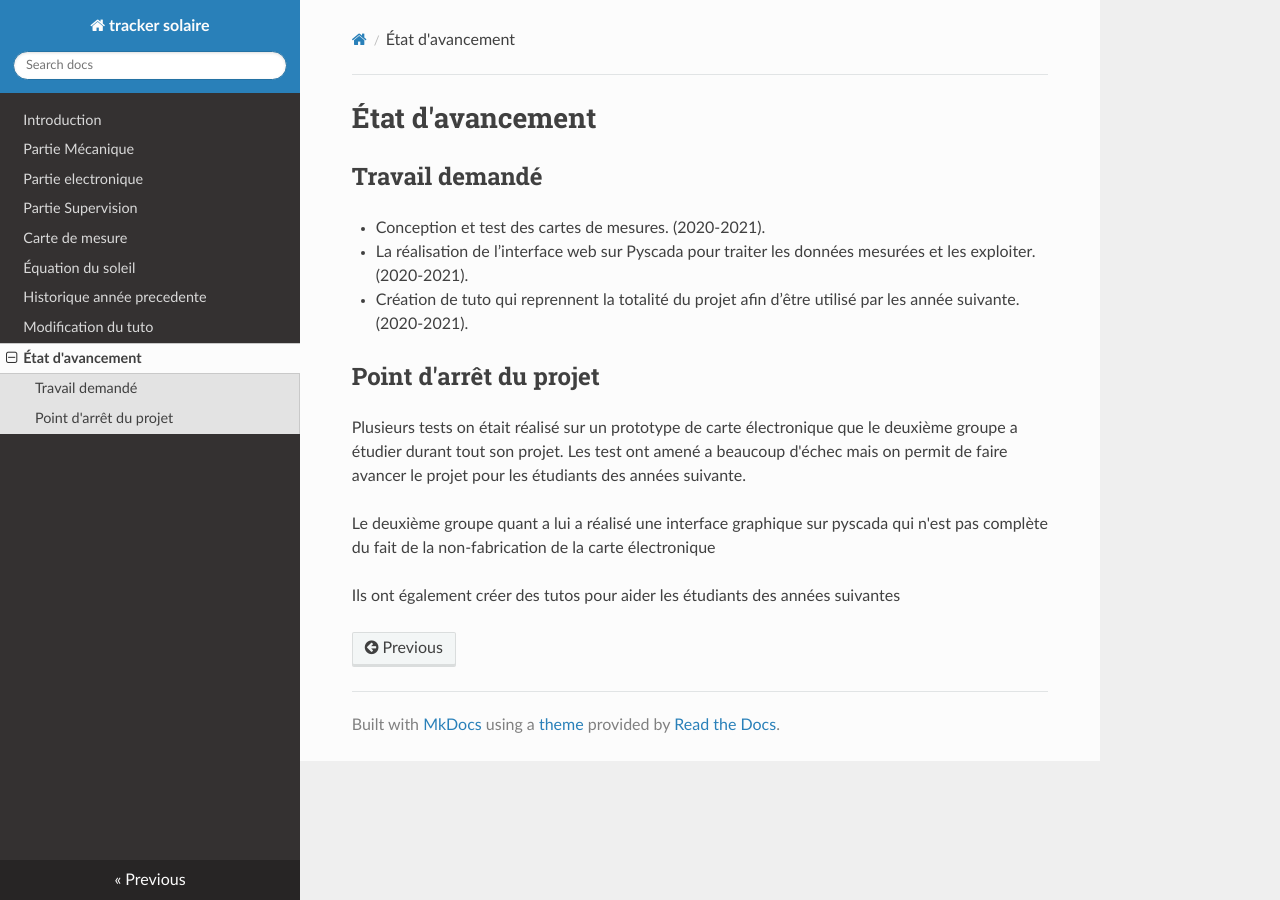
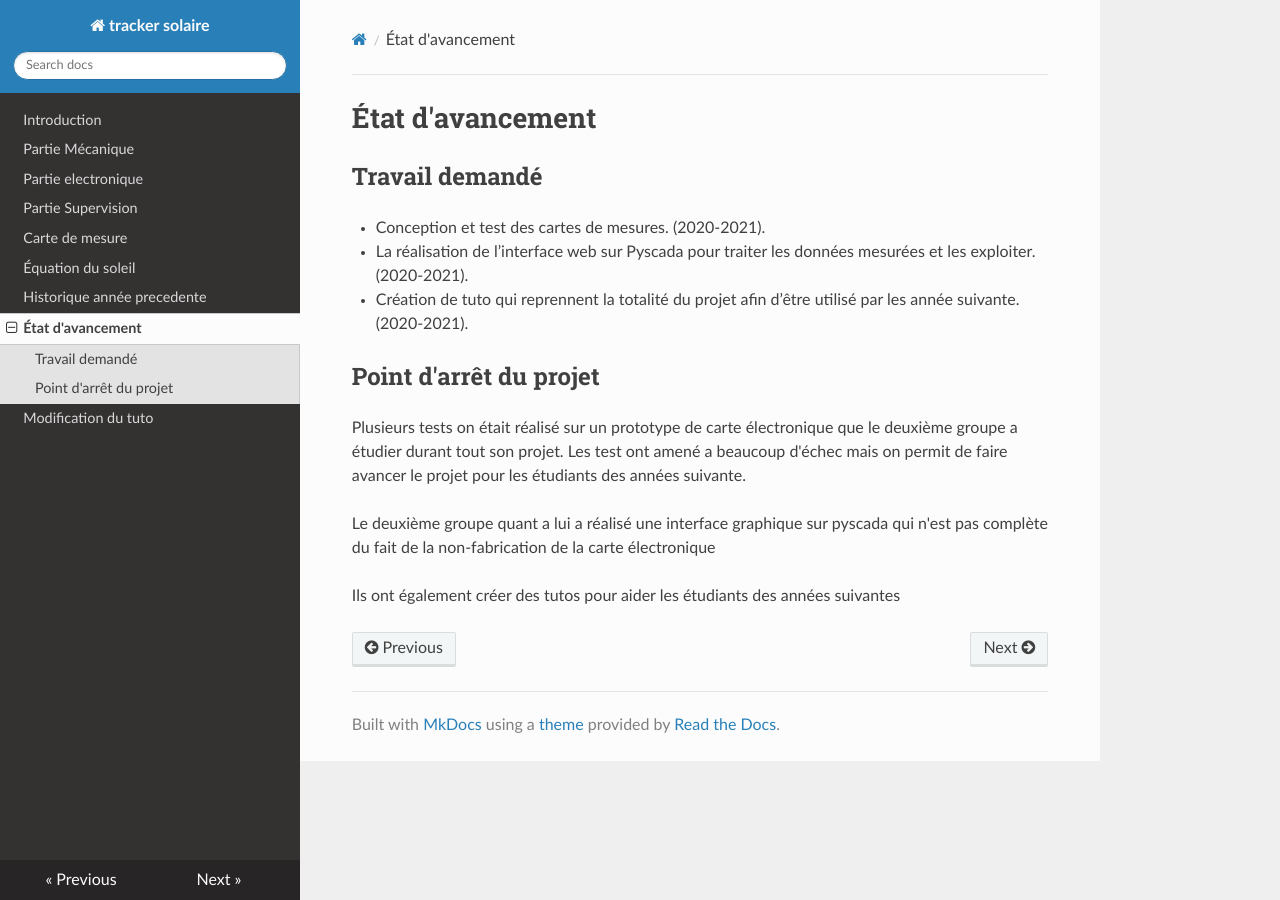
Before and after one commit to pt-tracker-gim/trackeurSolaire, an MkDocs documentation site: the page built from docs/etat_avancement.md, in a window 1280 px wide. Built offline with MkDocs 1.6.1, drawn with Linux system fonts in a browser that asks for light colours; nearby versions of some CDN libraries; old or Windows-style settings are respelled for this version of MkDocs; part of the change alters nothing that is shown.

```diff
--- a/mkdocs.yml
+++ b/mkdocs.yml
@@ -7,6 +7,6 @@ pages:
 - 'Carte_de_mesure.md'
 - 'Courbe_du_soleil.md'
 - 'Historique_année_précédent.md'
+- 'etat_avancement.md'
 - 'Modification_tuto.md'
-- 'etat_avancement.md'
 theme: readthedocs
```
